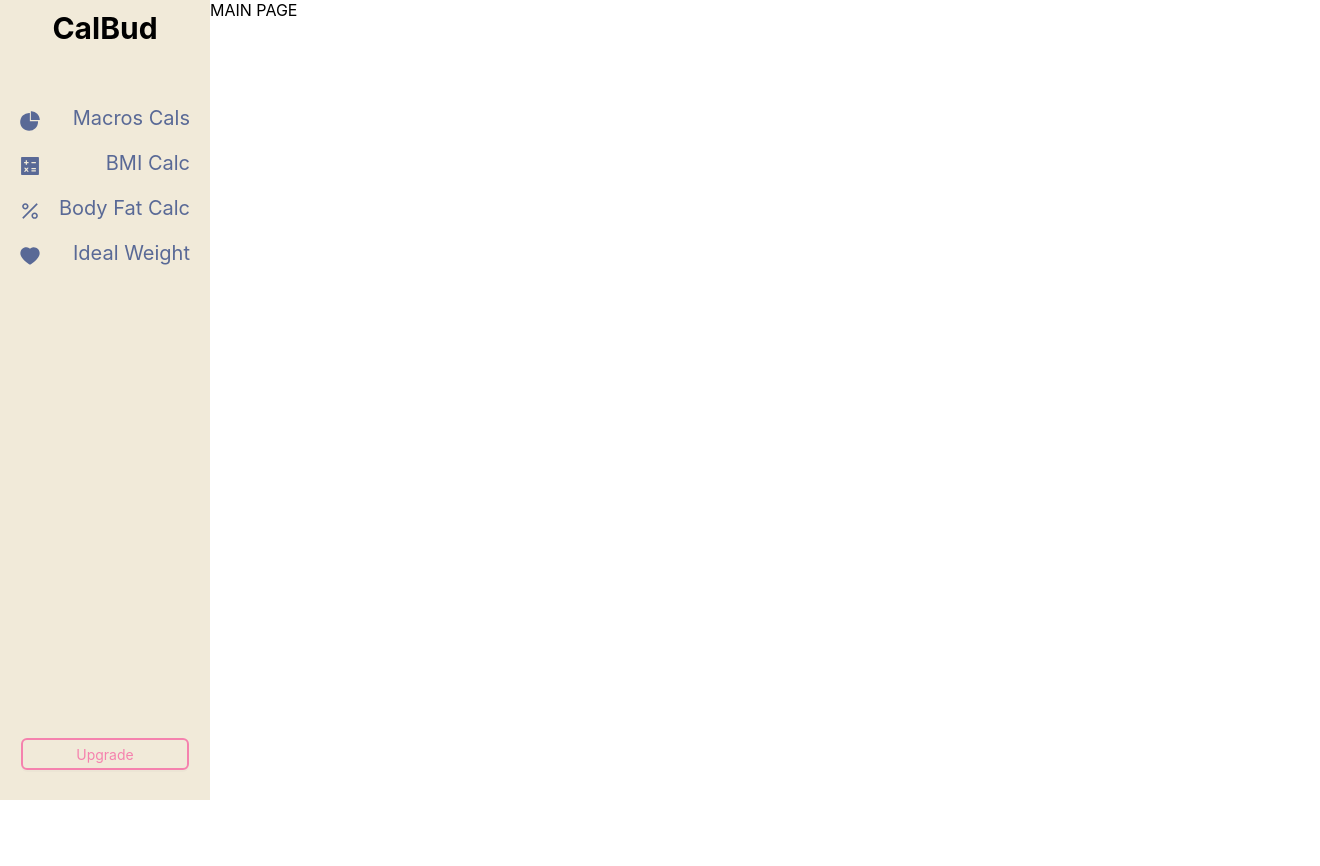
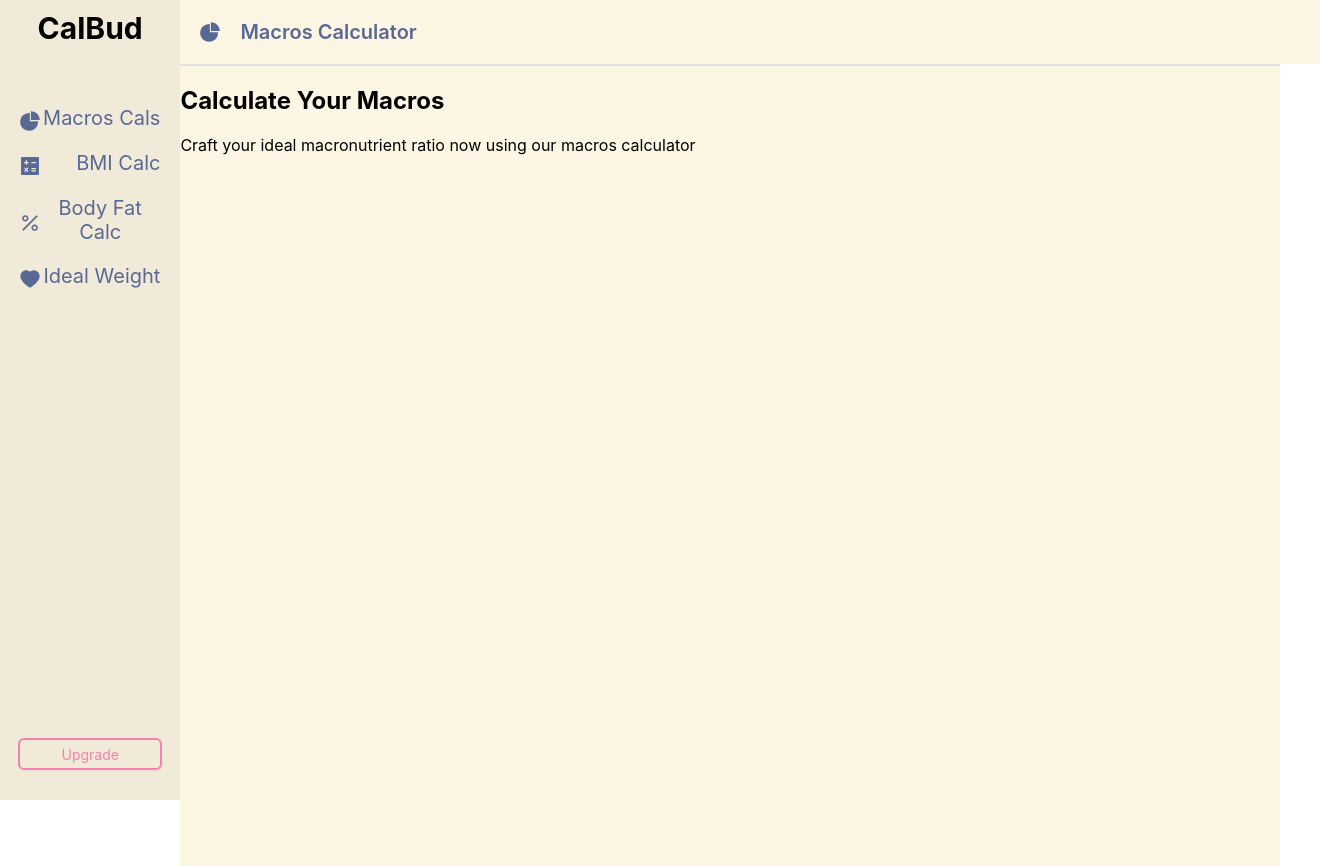
Before and after one commit to berkbozok/calBud, a React (Create React App) app: page / in a window 1280 px wide. Shown: the whole page, 1320 px wide, since content can reach past the window. Before the commit the page ends 800 px from the top, so only its background shows below. Built offline with nearby package versions, Linux system fonts and the light colour scheme.

Commit message:
main page initialized

```diff
--- a/src/App.css
+++ b/src/App.css
@@ -1,6 +1,11 @@
 .navigation-side {
   display: flex;
   flex-direction: row;
+}
+.page-layout {
+  display: flex;
+  flex-direction: column;
+  width: 100%;
 }
 
 .nav-bar {
@@ -50,3 +55,27 @@
 .icon {
   padding: 5px 0 0 0;
 }
+
+.main-title {
+  background-color: #fef6e4;
+  width: 100%;
+  padding: 20px;
+  font-size: 20px;
+  font-weight: 600;
+  color: #596996;
+}
+.icon-title {
+  padding: 0 20px 0 0;
+}
+
+.line {
+  border-style: solid;
+
+  border-width: 1px;
+  border-color: rgba(18, 18, 18, 0.125);
+}
+
+.main-page {
+  background-color: #fef6e4;
+  height: 100vh;
+}
--- a/src/App.tsx
+++ b/src/App.tsx
@@ -2,16 +2,27 @@ import React from "react";
 import logo from "./logo.svg";
 import "./App.css";
 import NavigationMenu from "./components/navigation";
-
-import { Button } from "antd";
+import { PieChartFilled } from "@ant-design/icons";
 
 function App() {
   return (
     <>
       <div className="navigation-side">
         <NavigationMenu />
-
-        <div className="App">MAIN PAGE</div>
+        <div className="page-layout">
+          <div className="main-title">
+            <PieChartFilled className="icon-title" />
+            Macros Calculator
+          </div>
+          <div className="line"></div>
+          <div className="main-page">
+            <h2>Calculate Your Macros</h2>
+            <p>
+              Craft your ideal macronutrient ratio now using our macros
+              calculator
+            </p>
+          </div>
+        </div>
       </div>
     </>
   );
```
